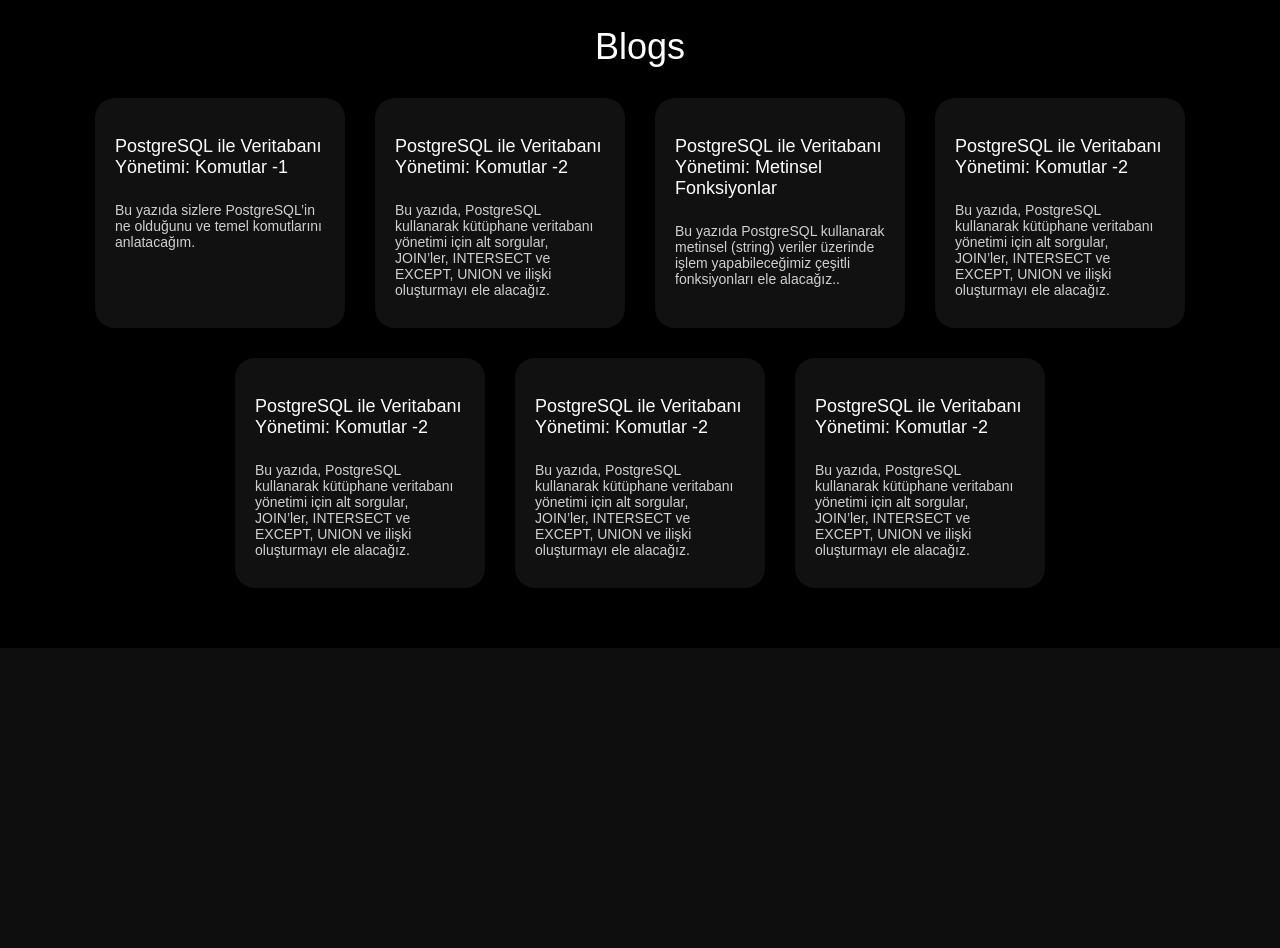
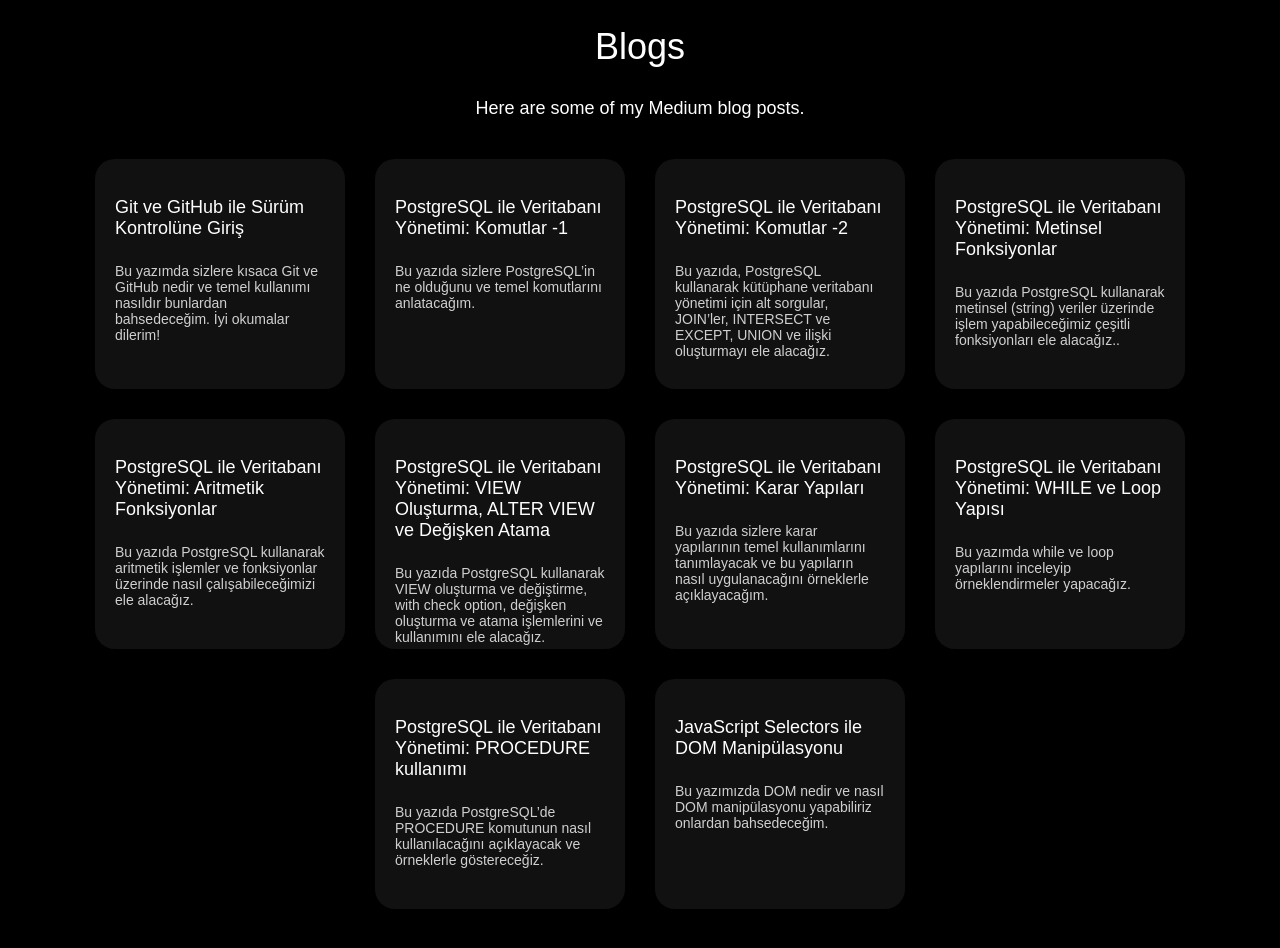
Before and after one commit to harunzsln/Portfolio, a React (Create React App) app in the folder my-portfolio/: page / in a window 1280 px wide. Shown: the part 1780-2728 px from the top of the page. Before the commit the page ends 2428 px from the top, so only its background shows below. Built offline with nearby package versions, Linux system fonts and the light colour scheme.

Commit message:
blog card setted

```diff
--- a/my-portfolio/src/components/Blog.js
+++ b/my-portfolio/src/components/Blog.js
@@ -7,8 +7,20 @@
         <section className="blog-section" id="blog">
             <div className="blog-heading">
                 <h2>Blogs</h2>
+                <p style={{textAlign: 'center', fontSize: 18, marginBottom: 40}}>Here are some of my Medium blog posts.</p>
             </div>
             <div className="blog-cards">
+
+                <a
+                    className="blog-card"
+                    href="https://medium.com/@harunzsln0/git-ve-github-ile-sürüm-kontrolüne-giriş-85c3c4090eff"
+                    target="_blank"
+                    rel="noopener noreferrer"
+                >
+                    <h3>Git ve GitHub ile Sürüm Kontrolüne Giriş</h3>
+                    <p>Bu yazımda sizlere kısaca Git ve GitHub nedir ve temel kullanımı nasıldır bunlardan bahsedeceğim. İyi okumalar dilerim!</p>
+                </a>
+
                 <a
                     className="blog-card"
                     href="https://medium.com/@harunzsln0/postgresql-ile-veritabanı-yönetimi-komutlar-1-de3b8daada8c"
@@ -41,47 +53,68 @@
 
                 <a
                     className="blog-card"
-                    href="https://medium.com/@harunzsln0/postgresql-ile-veritabanı-yönetimi-komutlar-2-cd335b450e6e"
+                    href="https://medium.com/@harunzsln0/postgresql-ile-veritabanı-yönetimi-aritmetik-fonksiyonlar-2880c844255c"
                     target="_blank"
                     rel="noopener noreferrer"
                 >
-                    <h3>PostgreSQL ile Veritabanı Yönetimi: Komutlar -2</h3>
-                    <p>Bu yazıda, PostgreSQL kullanarak kütüphane veritabanı yönetimi için alt sorgular, JOIN’ler, INTERSECT ve EXCEPT, UNION ve ilişki oluşturmayı ele alacağız.</p>
+                    <h3>PostgreSQL ile Veritabanı Yönetimi: Aritmetik Fonksiyonlar</h3>
+                    <p>Bu yazıda PostgreSQL kullanarak aritmetik işlemler ve fonksiyonlar üzerinde nasıl çalışabileceğimizi ele alacağız.</p>
                 </a>
 
 
                 <a
                     className="blog-card"
-                    href="https://medium.com/@harunzsln0/postgresql-ile-veritabanı-yönetimi-komutlar-2-cd335b450e6e"
+                    href="https://medium.com/@harunzsln0/postgresql-ile-veritabanı-yönetimi-view-oluşturma-alter-view-ve-değişken-atama-ee00d449fa6f"
                     target="_blank"
                     rel="noopener noreferrer"
                 >
-                    <h3>PostgreSQL ile Veritabanı Yönetimi: Komutlar -2</h3>
-                    <p>Bu yazıda, PostgreSQL kullanarak kütüphane veritabanı yönetimi için alt sorgular, JOIN’ler, INTERSECT ve EXCEPT, UNION ve ilişki oluşturmayı ele alacağız.</p>
+                    <h3>PostgreSQL ile Veritabanı Yönetimi: VIEW Oluşturma, ALTER VIEW ve Değişken Atama</h3>
+                    <p>Bu yazıda PostgreSQL kullanarak VIEW oluşturma ve değiştirme, with check option, değişken oluşturma ve atama işlemlerini ve kullanımını ele alacağız.</p>
+                </a>
+
+
+                <a
+                    className="blog-card"
+                    href="https://medium.com/@harunzsln0/postgresql-ile-veritabanı-yönetimi-karar-yapıları-70bb61c1c42c"
+                    target="_blank"
+                    rel="noopener noreferrer"
+                >
+                    <h3>PostgreSQL ile Veritabanı Yönetimi: Karar Yapıları</h3>
+                    <p>Bu yazıda sizlere karar yapılarının temel kullanımlarını tanımlayacak ve bu yapıların nasıl uygulanacağını örneklerle açıklayacağım.</p>
+                </a>
+
+                <a
+                    className="blog-card"
+                    href="https://medium.com/@harunzsln0/postgresql-ile-veritabanı-yönetimi-while-ve-loop-yapısı-9c99bb32ce07"
+                    target="_blank"
+                    rel="noopener noreferrer"
+                >
+                    <h3>PostgreSQL ile Veritabanı Yönetimi: WHILE ve Loop Yapısı</h3>
+                    <p>Bu yazımda while ve loop yapılarını inceleyip örneklendirmeler yapacağız.</p>
+                </a>
+
+                <a
+                    className="blog-card"
+                    href="https://medium.com/@harunzsln0/postgresql-ile-veritabanı-yönetimi-procedure-kullanımı-d1b9826d7e71"
+                    target="_blank"
+                    rel="noopener noreferrer"
+                >
+                    <h3>PostgreSQL ile Veritabanı Yönetimi: PROCEDURE kullanımı</h3>
+                    <p>Bu yazıda PostgreSQL’de PROCEDURE komutunun nasıl kullanılacağını açıklayacak ve örneklerle göstereceğiz.</p>
+                </a>
+
+                <a
+                    className="blog-card"
+                    href="https://medium.com/@harunzsln0/javascript-seçicilerle-dom-manipülasyonu-a8266b7e293a"
+                    target="_blank"
+                    rel="noopener noreferrer"
+                >
+                    <h3>JavaScript Selectors ile DOM Manipülasyonu</h3>
+                    <p>Bu yazımızda DOM nedir ve nasıl DOM manipülasyonu yapabiliriz onlardan bahsedeceğim.</p>
                 </a>
 
 
 
-
-                <a
-                    className="blog-card"
-                    href="https://medium.com/@harunzsln0/postgresql-ile-veritabanı-yönetimi-komutlar-2-cd335b450e6e"
-                    target="_blank"
-                    rel="noopener noreferrer"
-                >
-                    <h3>PostgreSQL ile Veritabanı Yönetimi: Komutlar -2</h3>
-                    <p>Bu yazıda, PostgreSQL kullanarak kütüphane veritabanı yönetimi için alt sorgular, JOIN’ler, INTERSECT ve EXCEPT, UNION ve ilişki oluşturmayı ele alacağız.</p>
-                </a>
-
-                <a
-                    className="blog-card"
-                    href="https://medium.com/@harunzsln0/postgresql-ile-veritabanı-yönetimi-komutlar-2-cd335b450e6e"
-                    target="_blank"
-                    rel="noopener noreferrer"
-                >
-                    <h3>PostgreSQL ile Veritabanı Yönetimi: Komutlar -2</h3>
-                    <p>Bu yazıda, PostgreSQL kullanarak kütüphane veritabanı yönetimi için alt sorgular, JOIN’ler, INTERSECT ve EXCEPT, UNION ve ilişki oluşturmayı ele alacağız.</p>
-                </a>
 
             </div>
         </section>
```
